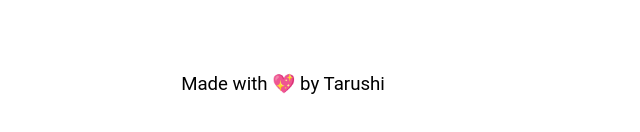
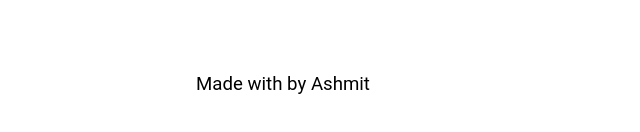
Before and after one commit to AshmitPandey/MernTask-6, a React (Create React App) app: page / in a window 1280 px wide. Shown: the part 2706-2838 px from the top of the page, without its empty margins (357-997 px from the left). Built offline with nearby package versions, Linux system fonts and the light colour scheme.

Commit message:
Update Footer.jsx

```diff
--- a/src/Pages/Home/Footer.jsx
+++ b/src/Pages/Home/Footer.jsx
@@ -5,7 +5,7 @@ function Footer() {
   return (
     <footer className="footer--container">
 
-        <p className="footer--content">Made with 💖 by Tarushi</p>
+        <p className="footer--content">Made with by Ashmit </p>
 
     </footer>
   );
```
